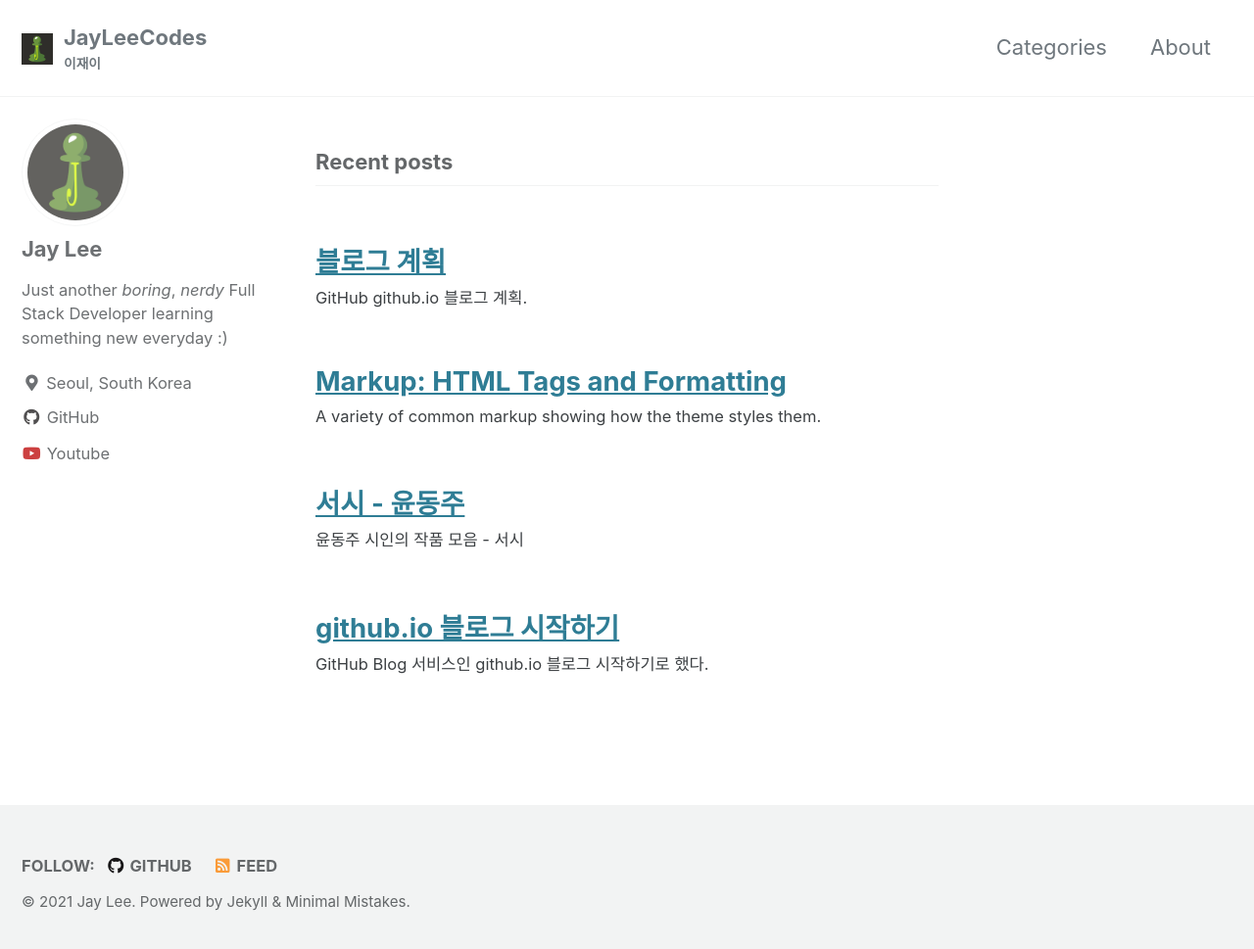
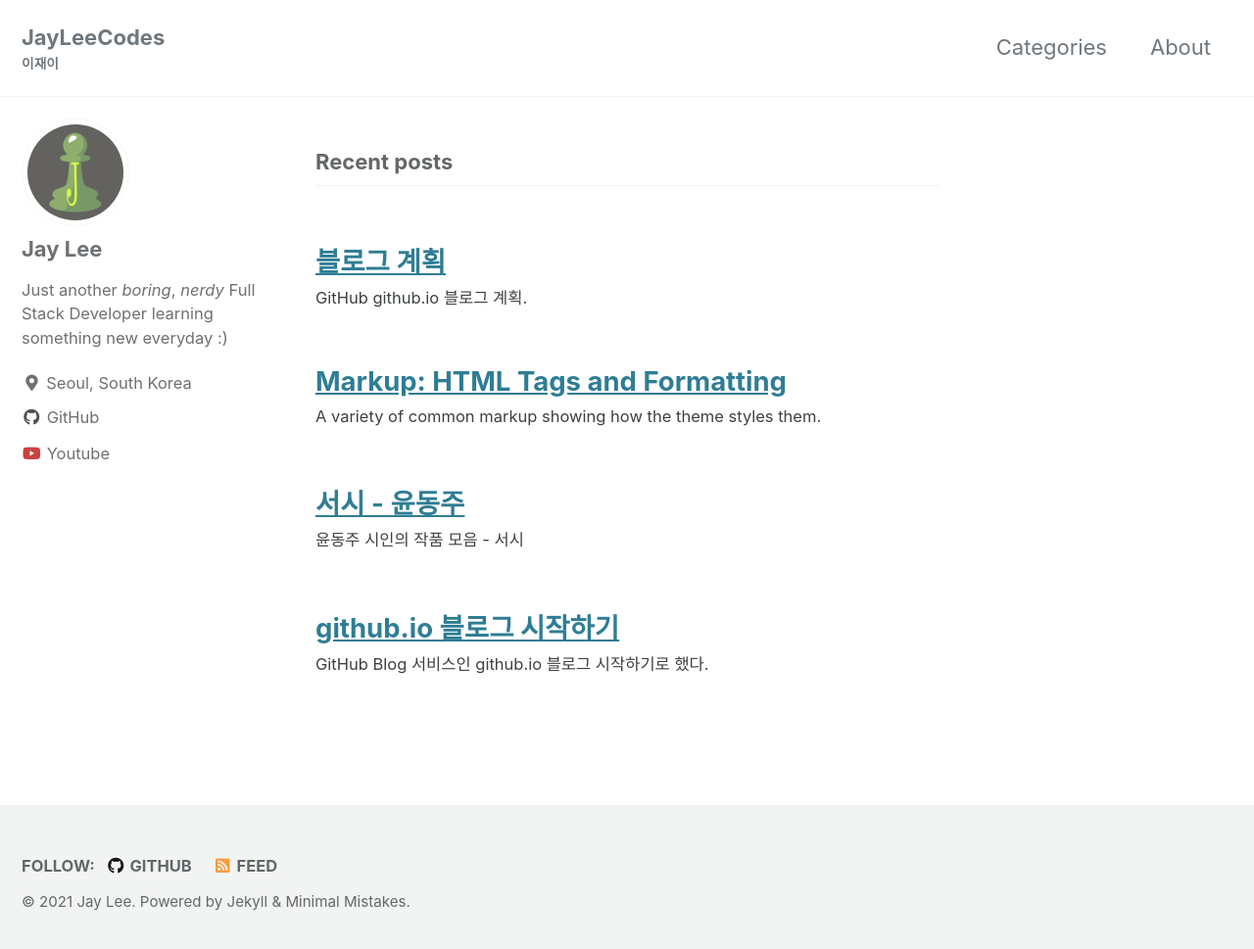
Before and after one commit to jinlee487/jinlee487.github.io, a Jekyll site: the page built from index.html, in a window 1280 px wide and 977 px high. Shown: the top 969 px of the window at 98% size. Built offline with Jekyll 4.4.1, drawn with Linux system fonts in a browser that asks for light colours; cached includes are drawn as plain includes; the list of posts is cut into pages by our own code.

Commit message:
removed logo

```diff
--- a/_config.yml
+++ b/_config.yml
@@ -25,7 +25,7 @@ url                      : "https://jinlee487.github.io"
 baseurl                  : "/"
 repository               : # GitHub username/repo-name e.g. "mmistakes/minimal-mistakes"
 teaser                   : "/assets/images/pawnj_favicon_io/android-chrome-512x512.png" # path of fallback teaser image, e.g. "/assets/images/500x300.png"
-logo                     : "/assets/images/pawnj_favicon_io/favicon-32x32.png"
+logo                     : # "/assets/images/pawnj_favicon_io/favicon-32x32.png"
 masthead_title           : # overrides the website title displayed in the masthead, use " " for no title
 # breadcrumbs            : false # true, false (default)
 words_per_minute         : 200
```
